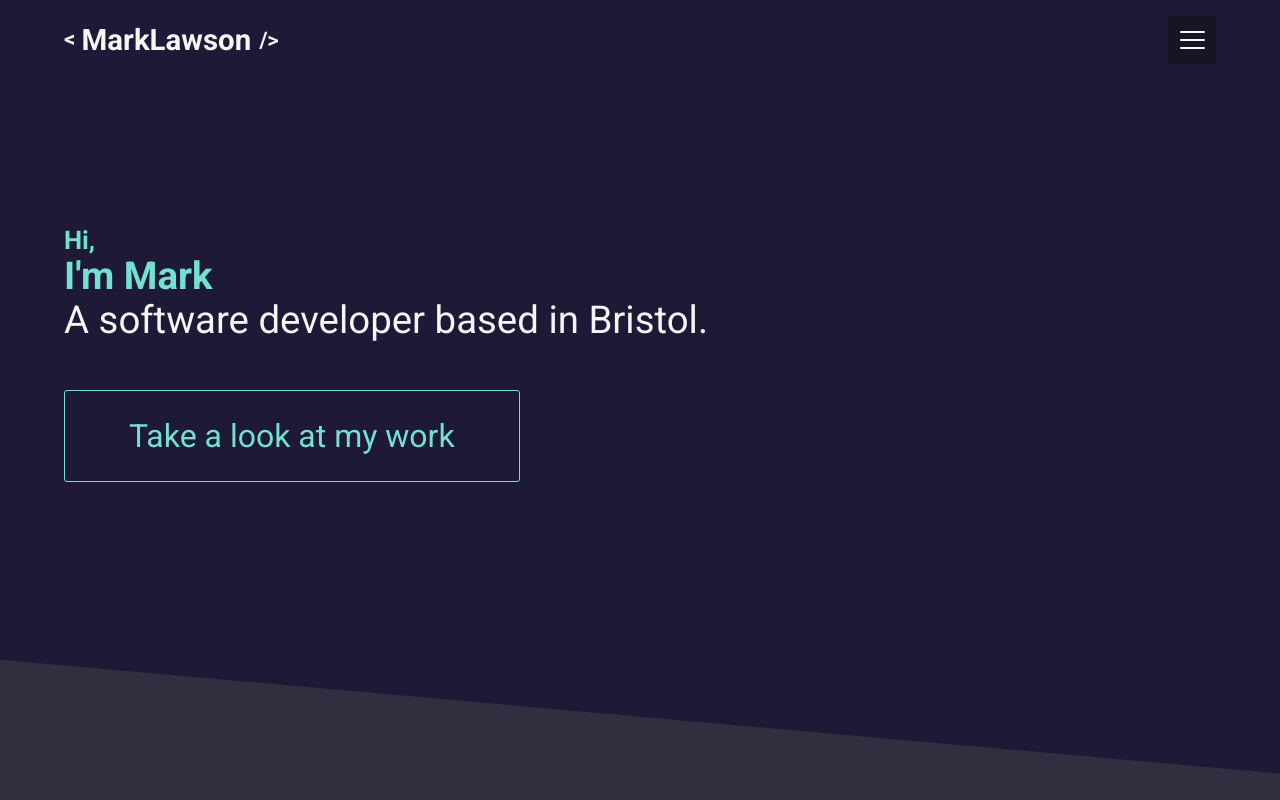
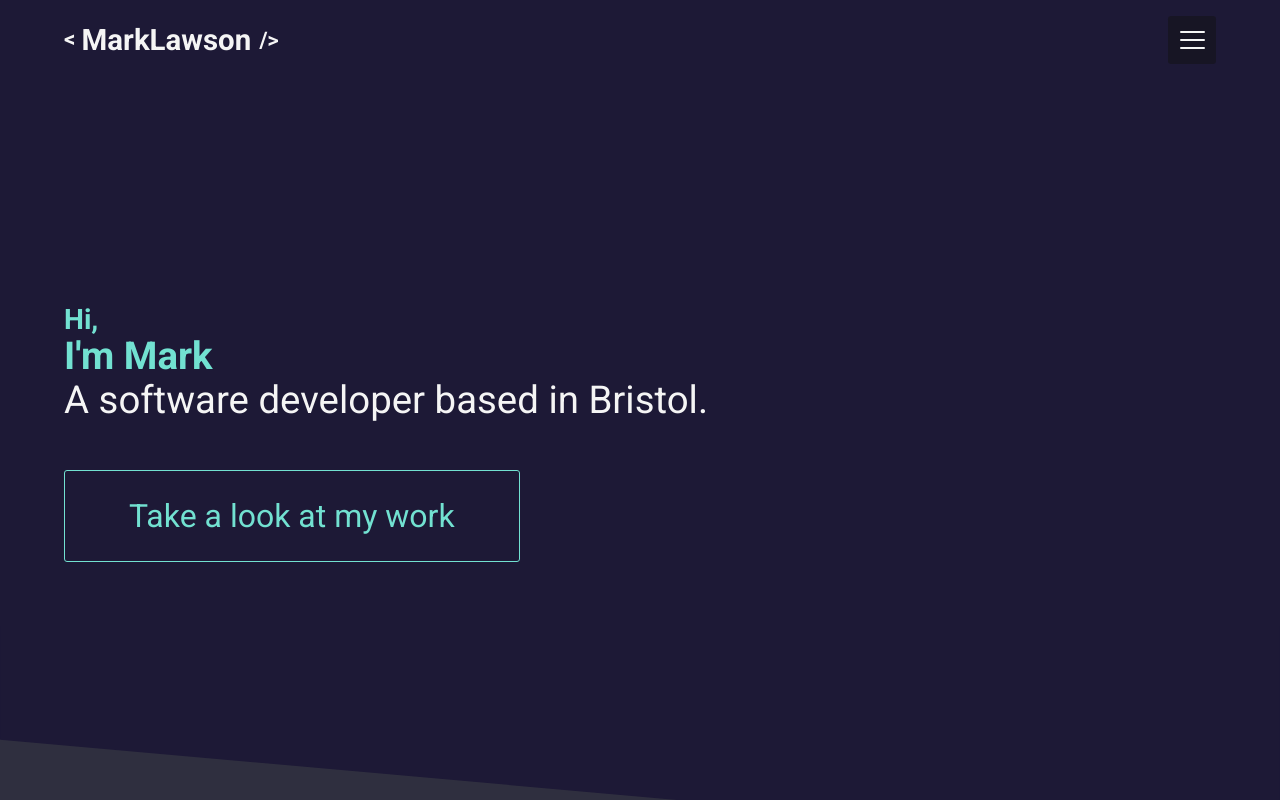
Before and after one commit to walkonmars36/portfolio-react-july-22, a React (Create React App) app: page / in a window 1280 px wide. Shown: the top 800 px of the page. Built offline with nearby package versions, Linux system fonts and the light colour scheme.

Commit message:
padding on hero

```diff
--- a/src/components/Hero/Hero.scss
+++ b/src/components/Hero/Hero.scss
@@ -9,11 +9,11 @@
   padding-bottom: 3em;
 
   @include mq {
-    padding-top: 7em;
+    padding-top: 10em;
   }
 
   @include mq1024 {
-    padding-top: 10em;
+    padding-top: 15em;
   }
 
   &__title {
@@ -36,7 +36,7 @@
         font-size: 1.5rem;
 
         @include mq {
-          font-size: 2vw;
+          font-size: 2.2vw;
         }
       }
     }
--- a/src/components/ProjectModal/ProjectModal.jsx
+++ b/src/components/ProjectModal/ProjectModal.jsx
@@ -3,13 +3,15 @@ import "./ProjectModal.scss";
 import Overlay from "../Overlay/Overlay";
 
 import {CSSTransition} from "react-transition-group";
+import {disableBodyScroll, enableBodyScroll} from "body-scroll-lock";
 
 const ProjectModal = ({closeModal, showModal, image, title, longDesc, stack, shortDesc}) => {
   const nodeRef = useRef(null);
 
+  showModal ? disableBodyScroll(document) : enableBodyScroll(document);
+
   return (
     <>
-      {/* <div className={showModal ? overlay : "hide"} onClick={closeModal} /> */}
       {showModal && <Overlay />}
       <CSSTransition in={showModal} timeout={500} classNames="open-modal" unmountOnExit nodeRef={nodeRef}>
         <div className={showModal ? "project-modal" : "project-modal"} onClick={closeModal} ref={nodeRef}>
```
